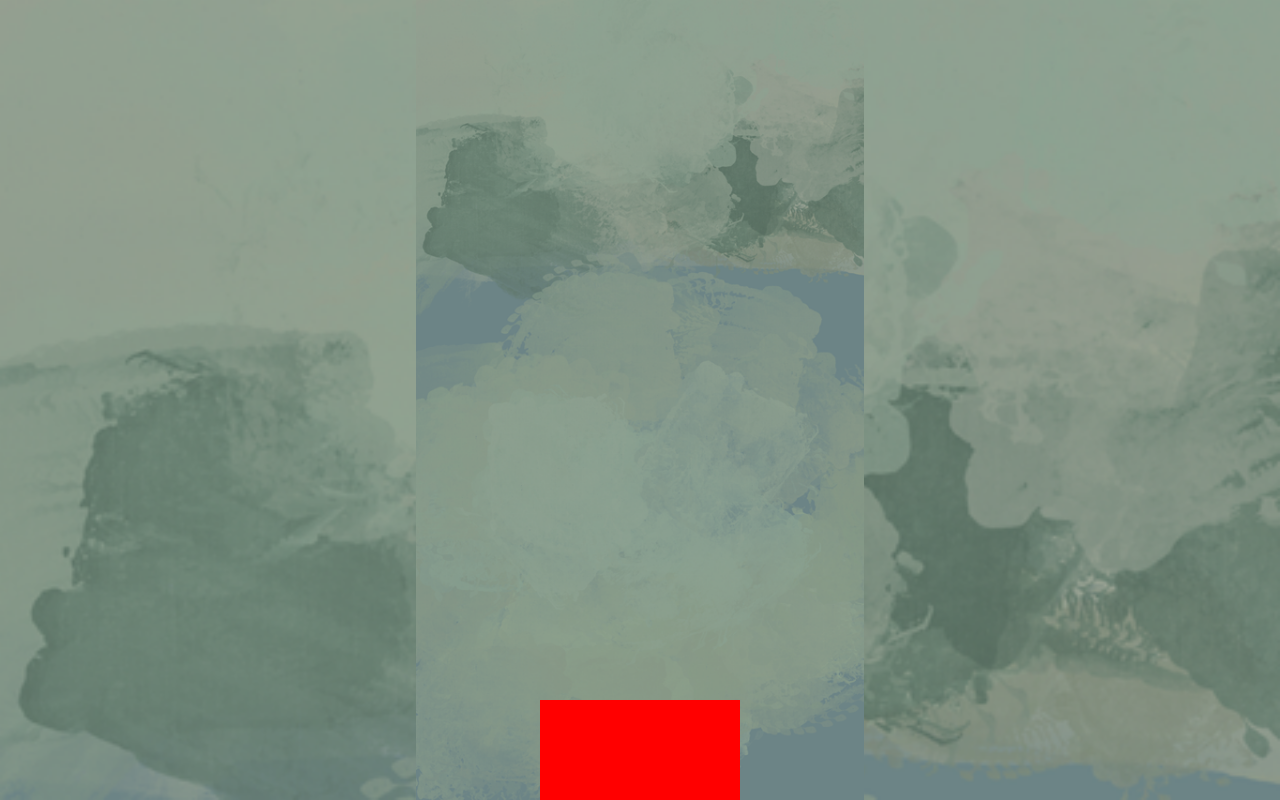
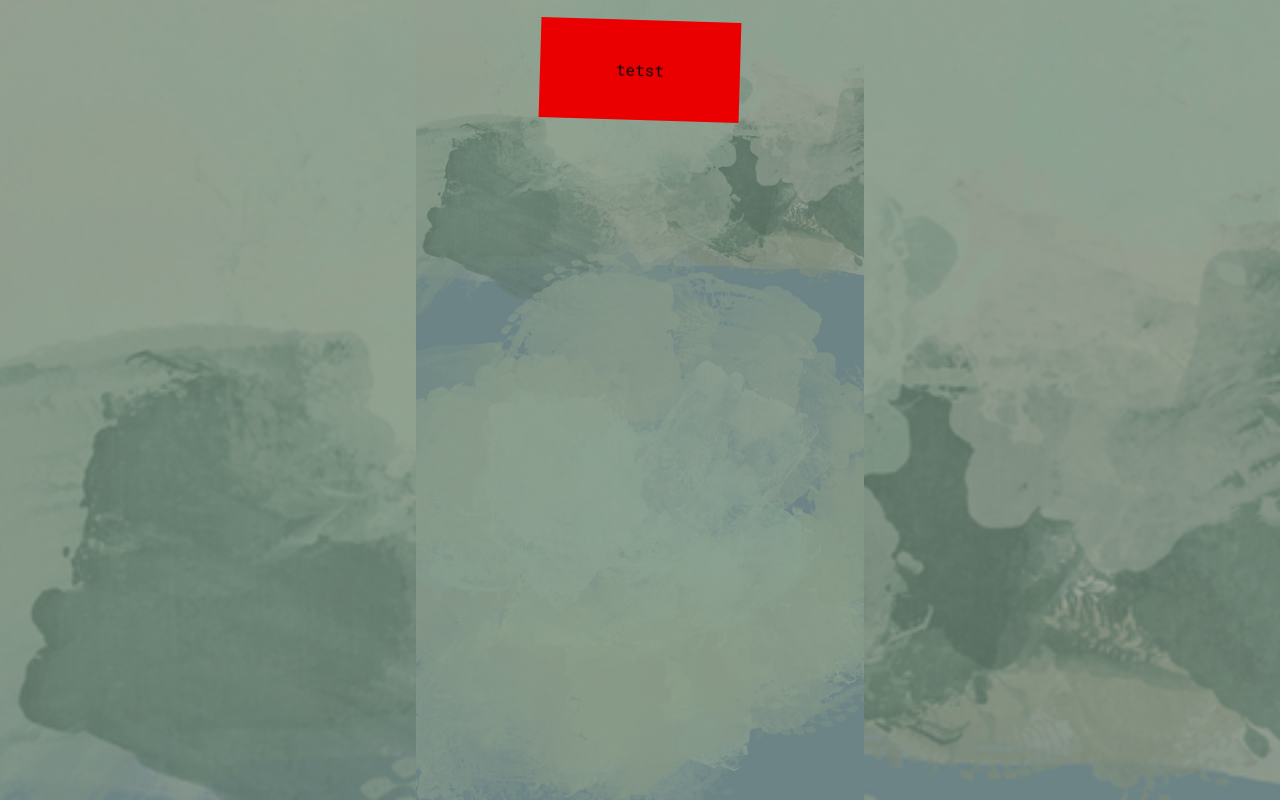
Before and after one commit to fdhlakbrrr/peha-wedding, a Next.js app: page / in a window 1280 px wide. Built offline with nearby package versions, Linux system fonts and the light colour scheme.

Commit message:
feat: react-spring update

```diff
--- a/src/app/page.tsx
+++ b/src/app/page.tsx
@@ -1,6 +1,7 @@
-"use client";
+// "use client";
 
 // import { Parallax, ParallaxLayer } from "@react-spring/parallax";
+import { AnimateWrapper } from "@/components/animate";
 import { Container } from "@/components/ui";
 // import Image from "next/image";
 // import { Text } from "@/components/ui/text";
@@ -8,7 +9,6 @@ import { Container } from "@/components/ui";
 // import mosqueImage from "@/assets/images/mosque.png";
 // import sideImage from "@/assets/images/side.png";
 // import { useSpring } from "@react-spring/web";
-import { Test } from "@/components/animate";
 
 export default function Home() {
   // const springs =
@@ -22,11 +22,20 @@ export default function Home() {
         2xl:w-[30%] relative overflow-y-auto container
         `}
     >
-      <Test
-        loop
-        from={{ transform: "rotate(0deg)", background: "black" }}
-        to={[{ transform: "rotate(15deg)" }, { transform: "rotate(0deg)" }]}
-      />
+      <AnimateWrapper
+        loop={{ reverse: true }}
+        from={{
+          background: "black",
+          transform: "rotate(0deg)",
+        }}
+        to={[
+          { background: "red", transform: "rotate(0deg)" },
+          { background: "black", transform: "rotate(20deg)" },
+        ]}
+      >
+        <h1>tetst</h1>
+      </AnimateWrapper>
+
       {/* <Parallax pages={10} style={{ top: "0", left: "0" }}>
         <ParallaxLayer
           factor={0.7}
--- a/src/components/animate/test.tsx
+++ b/src/components/animate/animateWrapper.tsx
@@ -5,18 +5,20 @@ import {
   useIsomorphicLayoutEffect,
   useSpring,
 } from "@react-spring/web";
+import { ReactNode } from "react";
 
 interface Props {
-  from: { [key: string]: string };
-  to: { [key: string]: string } | { [key: string]: string }[];
-  loop: boolean;
+  from: { [key: string]: string | number };
+  to: { [key: string]: string | number } | { [key: string]: string | number }[];
+  loop?: boolean | { [key: string]: any };
+  children: ReactNode;
 }
 
-export const Test = ({ from, to, loop }: Props) => {
+export const AnimateWrapper = ({ from, to, loop, children }: Props) => {
   const [props, api] = useSpring(
     () => ({
-      from: { x: 0 },
-      to: { y: 0 },
+      from,
+      to,
     }),
     []
   );
@@ -30,18 +32,21 @@ export const Test = ({ from, to, loop }: Props) => {
         duration: 1000,
       },
     });
-  }, [to]);
+  }, []);
 
   return (
     <animated.div
       style={{
-        background: "red",
+        display: "flex",
+        justifyContent: "center",
+        alignItems: "center",
         width: "200px",
         height: "100px",
         position: "fixed",
-        bottom: 0,
         ...props,
       }}
-    />
+    >
+      {children}
+    </animated.div>
   );
 };
--- a/src/components/animate/index.ts
+++ b/src/components/animate/index.ts
@@ -1 +1 @@
-export * from "./test";
+export * from "./animateWrapper";
```
